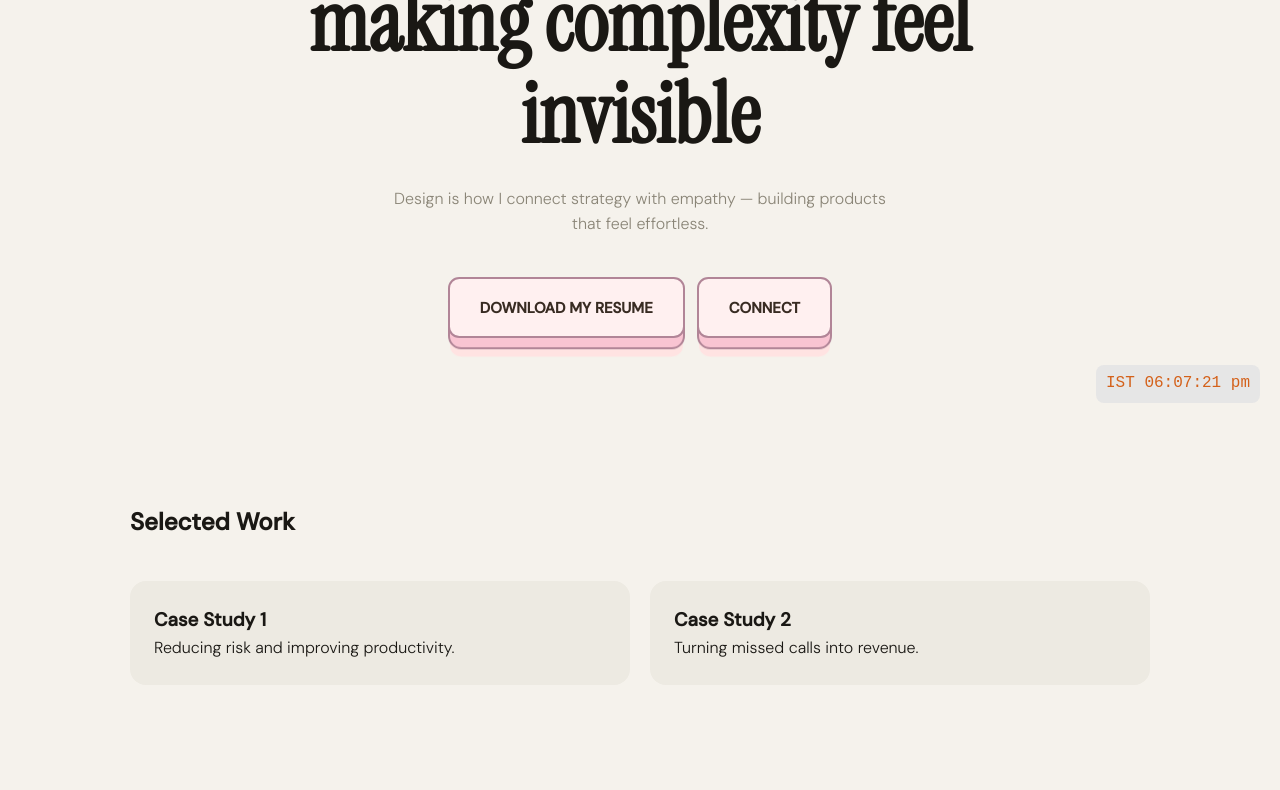
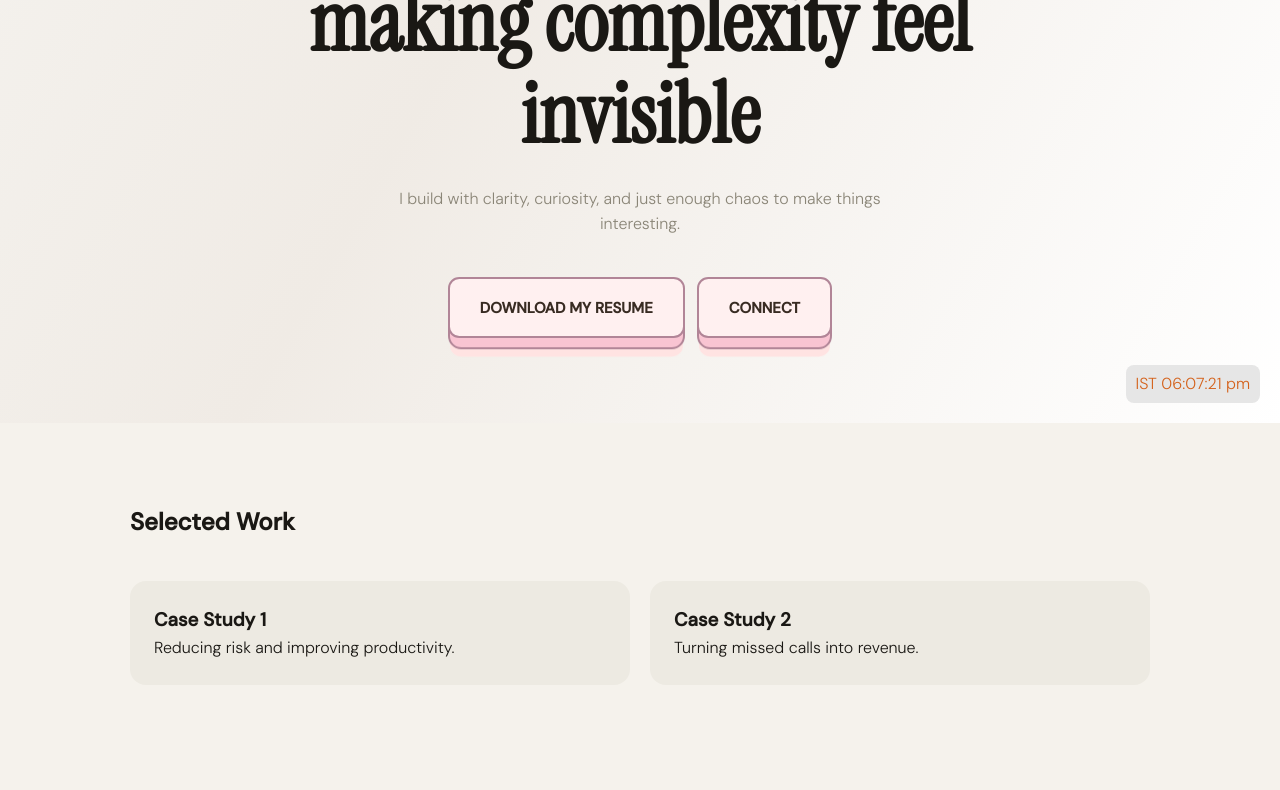
Before and after one commit to ShubhiCodess/portfolio, a website built with Vite: page index.html in a window 1280 px wide. Shown: the part 377-1167 px from the top of the page. Built offline with nearby package versions, Linux system fonts and the light colour scheme; a web font is replaced by a local one.

Commit message:
Updated code

```diff
--- a/index.html
+++ b/index.html
@@ -4,7 +4,7 @@
 <meta charset="UTF-8">
 <meta name="viewport" content="width=device-width, initial-scale=1.0">
 
-<title>Shuz - Portfolio</title>
+<title>Shubham - Portfolio</title>
 
 <script type="module" src="/src/main.js"></script>
 
@@ -98,7 +98,7 @@ nav {
 
 .hero-headline {
   font-family: 'Instrument Serif', serif;
-  font-size: clamp(42px, 7vw, 84px);
+  font-size: clamp(40px, 7vw, 84px);
   line-height: 1.1;
   max-width: 800px;
 }
@@ -187,7 +187,7 @@ footer {
   <div class="container nav-inner">
 
     <!-- Logo / Initial -->
-    <div class="logo">M.</div>
+    <div class="logo">S.</div>
 
     <!-- Center Links -->
     <div class="nav-links">
@@ -203,6 +203,7 @@ footer {
 </nav>
 
 <!-- HERO -->
+<section class="section reveal">
 <section class="hero" id="home">
   <div class="container hero-inner">
 
@@ -219,7 +220,7 @@ footer {
     </h1>
 
     <p class="hero-sub">
-      Design is how I connect strategy with empathy — building products that feel effortless.
+      I build with clarity, curiosity, and just enough chaos to make things interesting.
     </p>
 
     <div class="hero-actions">
@@ -238,8 +239,10 @@ function connect() {
 
   </div>
 </section>
+</section>
 
 <!-- WORKS -->
+<section class="section reveal">
 <section class="works" id="works">
   <div class="container">
 
@@ -259,8 +262,10 @@ function connect() {
 
   </div>
 </section>
+</section>
 
 <!-- ABOUT -->
+<section class="section reveal">
 <section class="about" id="about">
   <div class="container about-grid">
 
@@ -275,8 +280,10 @@ function connect() {
 
   </div>
 </section>
+</section>
 
 <!-- FOOTER CTA -->
+<section class="section reveal">
 <footer>
   <h2 class="footer-heading">Thank you for<br>your curiosity</h2>
   <p class="footer-sub">Feel free to reach out to explore opportunities, seek design advice, or just say hello.</p>
@@ -284,6 +291,7 @@ function connect() {
 <div class="footer-note" style="margin-top:20px;" id="marquee-container"></div>
   <p class="footer-note" style="margin-top:20px;">© 2026 Kumar Shubham · Designed with intention</p>
 </footer>
+</section>
 
 <div class="toast" id="toast">✓ Email copied to clipboard</div>
 
--- a/src/main.js
+++ b/src/main.js
@@ -11,3 +11,24 @@ document.addEventListener("DOMContentLoaded", () => {
     container.innerHTML = marquee;
   }
 });
+
+window.addEventListener("scroll", () => {
+  const hero = document.querySelector(".hero");
+  const scrollY = window.scrollY;
+
+  hero.style.opacity = 1 - scrollY / 400;
+});
+
+const reveals = document.querySelectorAll(".reveal");
+
+const observer = new IntersectionObserver((entries) => {
+  entries.forEach(entry => {
+    if (entry.isIntersecting) {
+      entry.target.classList.add("active");
+    }
+  });
+}, {
+  threshold: 0.2
+});
+
+reveals.forEach(el => observer.observe(el));
--- a/src/style.css
+++ b/src/style.css
@@ -137,7 +137,7 @@ button.learn-more:active::before {
   right: 20px;
 
   font-size: 16px;
-  font-family: monospace;
+  font-family: 'DM Sans', sans-serif;
   color: #D4611A;
 
   background:#e6e6e6;
@@ -252,3 +252,75 @@ button.learn-more:active::before {
   transform: translateY(-5px) scale(1.1);
   box-shadow: 0 10px 20px rgba(0,0,0,0.3);
 }
+
+/* page animations */
+.hero {
+  background: linear-gradient(
+    120deg,
+    #f5f3ef 0%,
+    #f0ebe5 40%,
+    #ffffff 100%
+  );
+}
+
+.hero::before {
+  content: "";
+  position: absolute;
+  top: -20%;
+  left: -10%;
+  width: 500px;
+  height: 500px;
+
+  background: radial-gradient(circle, rgba(255,140,60,0.15), transparent 70%);
+  z-index: 0;
+}
+.hero-content {
+  animation: fadeUp 1s ease forwards;
+}
+
+@keyframes fadeUp {
+  from {
+    opacity: 0;
+    transform: translateY(30px);
+  }
+  to {
+    opacity: 1;
+    transform: translateY(0);
+  }
+}
+
+.reveal {
+  opacity: 0;
+  transform: translateY(60px);
+  transition: all 0.8s ease;
+}
+
+.reveal.active {
+  opacity: 1;
+  transform: translateY(0);
+}
+
+.reveal.active > * {
+  animation: fadeUp 0.6s ease forwards;
+}
+
+.reveal.active > *:nth-child(2) { animation-delay: 0.1s; }
+.reveal.active > *:nth-child(3) { animation-delay: 0.2s; }
+
+.reveal-left {
+  transform: translateX(-60px);
+}
+
+.reveal-right {
+  transform: translateX(60px);
+}
+
+.reveal {
+  transform: translateY(60px) scale(0.95);
+}
+
+.reveal.active {
+  transform: translateY(0) scale(1);
+}
+
+/* page animations */
--- /dev/null
+++ b/vite.config.js
@@ -0,0 +1,3 @@
+export default {
+  base: './portfolio/'
+}
```
